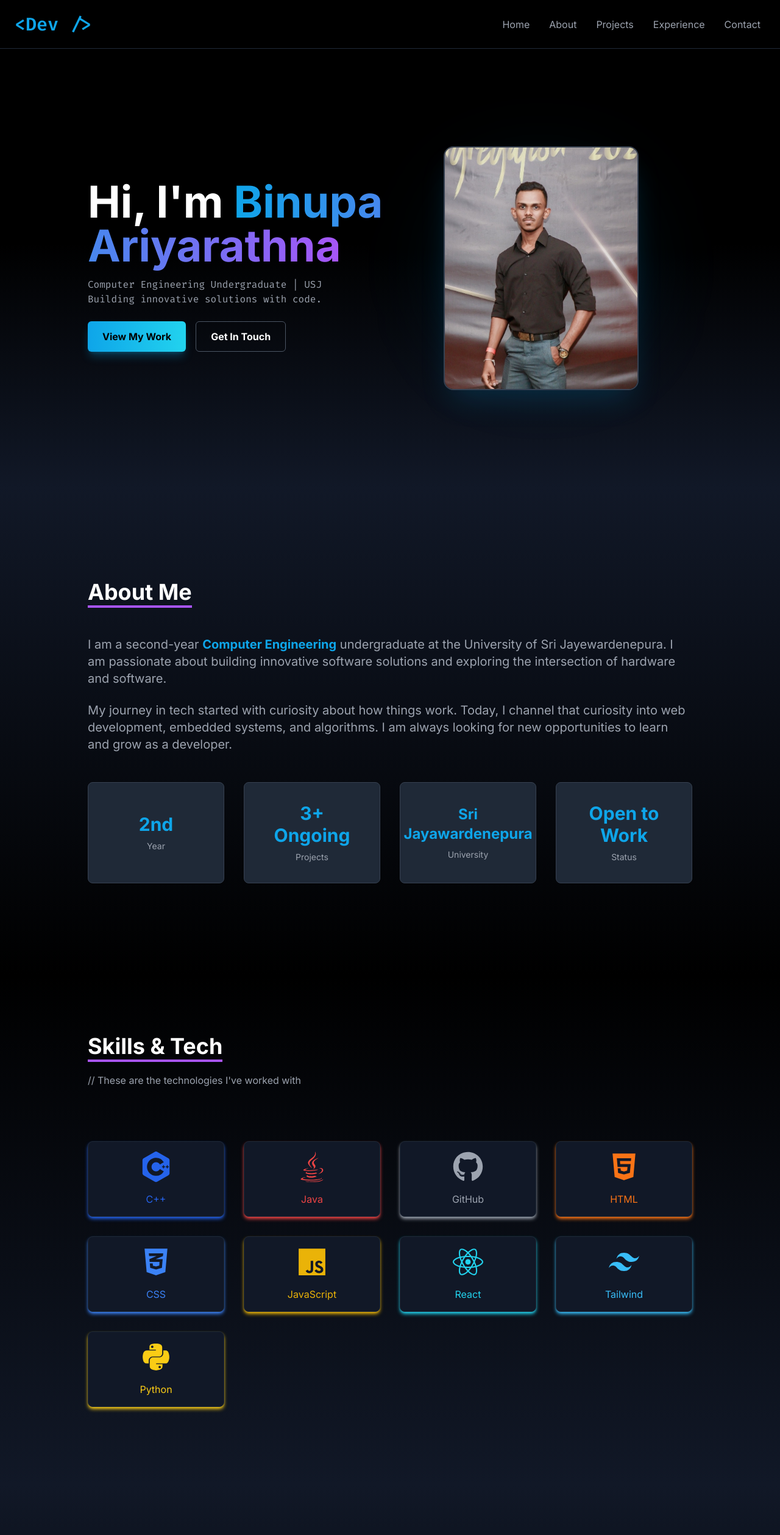
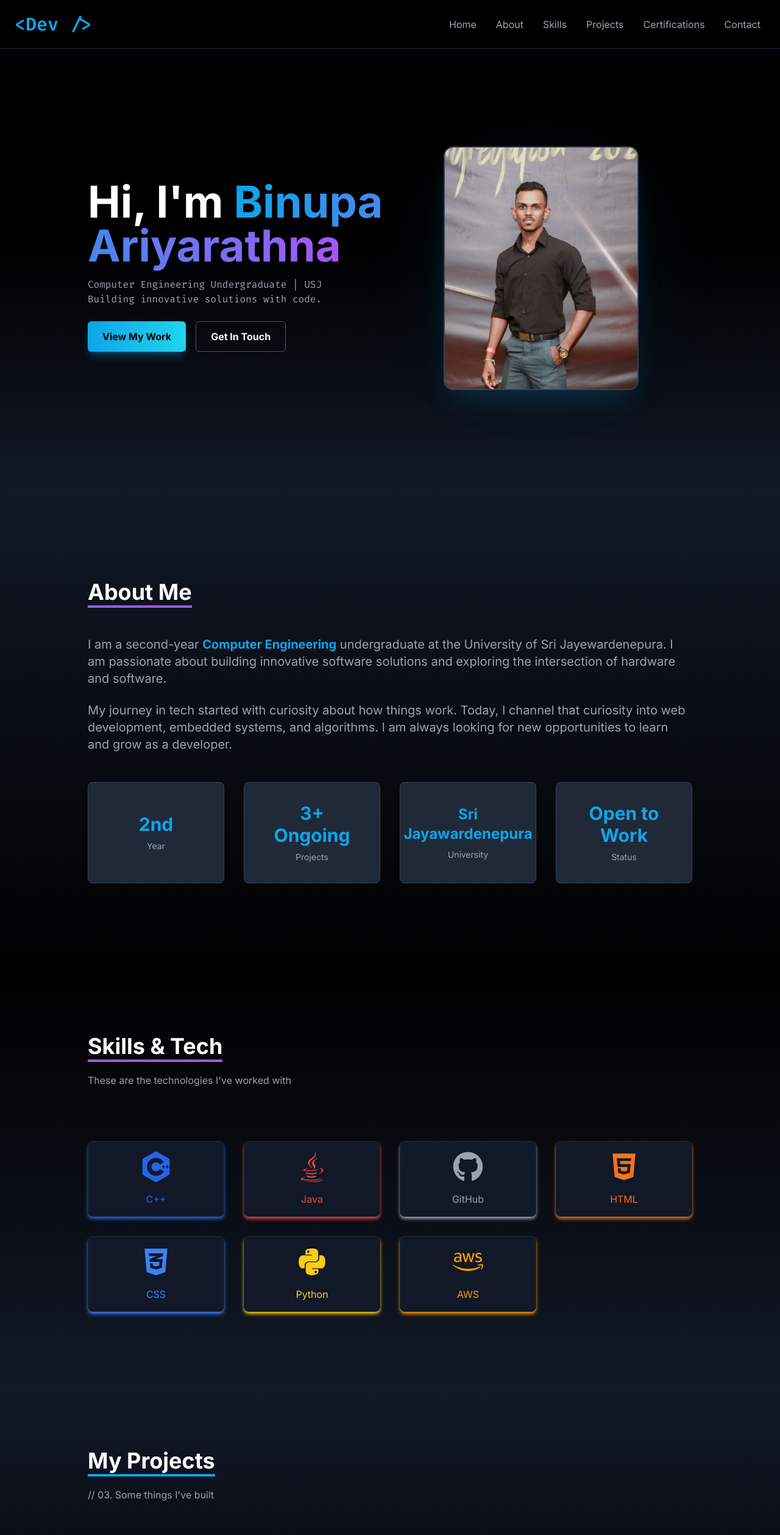
Before and after one commit to Binupa-21/Portfolio-Website, a React (Vite) app: page / in a window 1280 px wide. Shown: the top 2518 px of the page at 61% size. Built offline with nearby package versions, Linux system fonts and the light colour scheme.

Commit message:
Add Certifications section and update Contact form

```diff
--- a/src/App.jsx
+++ b/src/App.jsx
@@ -5,6 +5,7 @@ import Skills from "./components/Skills";
 import Projects from "./components/Projects";
 import Contact from "./components/Contact";
 import Footer from "./components/Footer";
+import Certifications from "./components/Certifications";
 
 function App() {
   return (
@@ -14,6 +15,7 @@ function App() {
       <About />
       <Skills />
       <Projects />
+      <Certifications />
       <Contact />
       <Footer />
     </div>
--- /dev/null
+++ b/src/components/Certifications.jsx
@@ -0,0 +1,72 @@
+import React from "react";
+import { FaExternalLinkAlt, FaAws } from "react-icons/fa";
+
+const Certifications = () => {
+  const certifications = [
+    {
+      id: 1,
+      title: "AWS Educate Getting Started With Storage - Training Badge",
+      issuer: "Amazon Web Services",
+      date: "2026",
+      link: "https://www.credly.com/badges/81eeac6d-3fba-4b54-b859-d950b05d936c/linked_in_profile",
+      icon: <FaAws size={48} className="text-[#FF9900]" />
+    },
+    {
+      id: 2,
+      title: "AWS Educate Introduction to Cloud 101 - Training Badge",
+      issuer: "Amazon Web Services",
+      date: "2026",
+      link: "https://www.credly.com/badges/5daa386a-9410-4688-87c6-ba288a7839d0/linked_in_profile",
+      icon: <FaAws size={48} className="text-[#FF9900]" />
+    }
+  ];
+
+  return (
+    <div name="certifications" className="w-full bg-gradient-to-b from-black to-gray-900 text-white py-20">
+      <div className="max-w-screen-lg p-4 mx-auto flex flex-col justify-center w-full h-full">
+
+        <div className="pb-8">
+          <p className="text-4xl font-bold inline border-b-4 border-secondary">Licenses & Certifications</p>
+          <p className="py-6 text-gray-400">// My continuous learning journey</p>
+        </div>
+
+        <div className="grid sm:grid-cols-2 md:grid-cols-3 gap-8 px-12 sm:px-0">
+          {certifications.map(({ id, title, issuer, date, link, icon }) => (
+            <div
+              key={id}
+              className="relative shadow-lg shadow-black/40 rounded-xl p-6 bg-gray-900 border border-gray-800 hover:border-gray-700 hover:shadow-secondary/20 hover:-translate-y-2 transition-all duration-300 flex flex-col group overflow-hidden"
+            >
+              {/* Glowing background behind logo */}
+              <div className="absolute -top-10 -right-10 w-40 h-40 bg-[#FF9900]/5 rounded-full blur-3xl group-hover:bg-[#FF9900]/10 transition-colors duration-500"></div>
+
+              {/* Subtle top accent gradient */}
+              <div className="absolute top-0 left-0 w-full h-1 bg-gradient-to-r from-[#FF9900] to-yellow-400 opacity-0 group-hover:opacity-100 transition-opacity duration-300"></div>
+
+              <div className="flex justify-between items-start mb-6 z-10 relative">
+                <div className="bg-gray-800/80 p-3 rounded-xl ring-1 ring-white/5 group-hover:ring-[#FF9900]/30 shadow-inner transition-all duration-300">
+                  {icon}
+                </div>
+                <div>
+                  <a href={link} target="_blank" rel="noreferrer" className="text-gray-400 hover:text-[#FF9900] transition-colors bg-gray-800/50 p-2.5 rounded-full inline-flex ring-1 ring-white/5 hover:bg-gray-800">
+                    <FaExternalLinkAlt size={16} />
+                  </a>
+                </div>
+              </div>
+
+              <h3 className="text-xl font-bold mb-3 group-hover:text-white duration-300 tracking-wide text-gray-100 z-10 leading-snug">{title}</h3>
+              <p className="text-gray-400 text-sm mb-6 z-10">{issuer}</p>
+
+              <div className="mt-auto flex justify-between items-center z-10">
+                <span className="text-xs font-semibold text-[#FF9900] bg-[#FF9900]/10 px-4 py-1.5 rounded-full tracking-wider border border-[#FF9900]/20">
+                  {date}
+                </span>
+              </div>
+            </div>
+          ))}
+        </div>
+      </div>
+    </div>
+  );
+};
+
+export default Certifications;
--- a/src/components/Contact.jsx
+++ b/src/components/Contact.jsx
@@ -12,7 +12,7 @@ const Contact = () => {
 
         <div className="flex justify-center items-center">
           <form
-            action="https://getform.io/f/your-form-id-here"
+            action="https://formsubmit.co/binupanuransith@gmail.com"
             method="POST"
             className="flex flex-col w-full md:w-1/2 bg-gray-900/50 p-6 rounded-xl border border-gray-800 shadow-lg"
           >
--- a/src/components/Navbar.jsx
+++ b/src/components/Navbar.jsx
@@ -8,9 +8,10 @@ const Navbar = () => {
   const links = [
     { id: 1, link: "home" },
     { id: 2, link: "about" },
-    { id: 3, link: "projects" },
-    { id: 4, link: "experience" },
-    { id: 5, link: "contact" },
+    { id: 3, link: "skills" },
+    { id: 4, link: "projects" },
+    { id: 5, link: "certifications" },
+    { id: 6, link: "contact" },
   ];
 
   return (
--- a/src/components/Skills.jsx
+++ b/src/components/Skills.jsx
@@ -1,5 +1,5 @@
 import React from "react";
-import { FaHtml5, FaCss3Alt, FaJs, FaReact, FaNodeJs, FaPython, FaJava, FaGithub } from "react-icons/fa";
+import { FaHtml5, FaCss3Alt, FaJs, FaReact, FaNodeJs, FaPython, FaJava, FaGithub, FaAws } from "react-icons/fa";
 import { SiTailwindcss, SiCplusplus } from "react-icons/si";
 
 const Skills = () => {
@@ -9,10 +9,9 @@ const Skills = () => {
     { id: 10, src: <FaGithub size={50} />, title: "GitHub", style: "shadow-gray-400 text-gray-400" },
     { id: 1, src: <FaHtml5 size={50} />, title: "HTML", style: "shadow-orange-500 text-orange-500" },
     { id: 2, src: <FaCss3Alt size={50} />, title: "CSS", style: "shadow-blue-500 text-blue-500" },
-    { id: 3, src: <FaJs size={50} />, title: "JavaScript", style: "shadow-yellow-500 text-yellow-500" },
-    { id: 4, src: <FaReact size={50} />, title: "React", style: "shadow-cyan-400 text-cyan-400" },
-    { id: 5, src: <SiTailwindcss size={50} />, title: "Tailwind", style: "shadow-sky-400 text-sky-400" },
     { id: 7, src: <FaPython size={50} />, title: "Python", style: "shadow-yellow-400 text-yellow-400" },
+    { id: 7, src: <FaAws size={50} />, title: "AWS", style: "shadow-[#FF9900] text-[#FF9900]" },
+
   ];
 
   return (
@@ -21,7 +20,7 @@ const Skills = () => {
 
         <div className="pb-8">
           <p className="text-4xl font-bold border-b-4 border-secondary inline">Skills & Tech</p>
-          <p className="py-6 text-gray-400">// These are the technologies I've worked with</p>
+          <p className="py-6 text-gray-400">These are the technologies I've worked with</p>
         </div>
 
         <div className="grid grid-cols-2 sm:grid-cols-3 md:grid-cols-4 gap-8 text-center py-8 px-12 sm:px-0">
```
